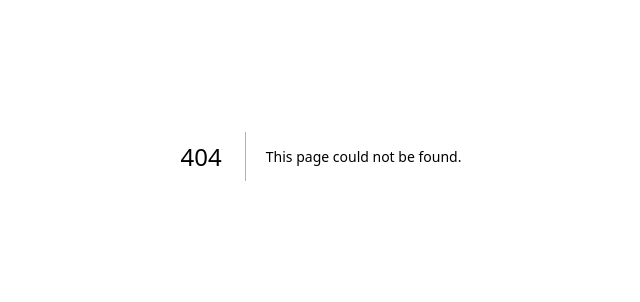
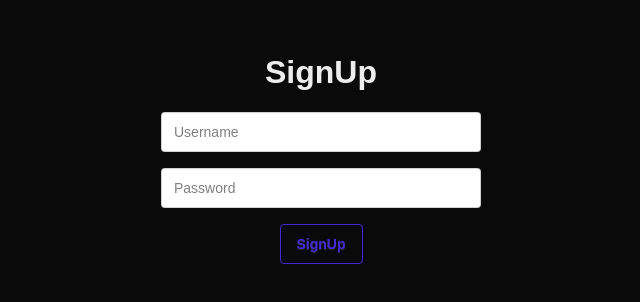
Before and after one commit to kabeeseh/bacgram, a Next.js app: page /signup in a window 1280 px wide. Before the commit this address had no page. Shown: the part 244-546 px from the top of the page, without its empty margins (319-959 px from the left). Built offline with nearby package versions, Linux system fonts and the light colour scheme.

Commit message:
implement frontend

```diff
--- /dev/null
+++ b/app/Error.tsx
@@ -0,0 +1,3 @@
+export function Error({ error, className }: { error: string, className?: string}) {
+    return <h1 className={`text-red-500 text-center text-[1.2rem] ${className}`}>{error}</h1>
+}
--- a/app/api/posts/user/route.ts
+++ b/app/api/posts/user/route.ts
@@ -12,6 +12,9 @@ export async function GET(req: Request) {
         const posts = await prisma.post.findMany({
             where: {
                 authorId: decoded.id
+            },
+            include: {
+                author: true
             }
         })
 
--- /dev/null
+++ b/app/home/page.tsx
@@ -0,0 +1,36 @@
+'use client'
+
+import axios from "axios"
+import { getCookie } from "cookies-next"
+import { useEffect, useState } from "react"
+import { Error } from "../Error"
+
+export default function Home() {
+    const [posts, setPosts] = useState<any[]>([])
+    const [loading, setLoading] = useState(false)
+    const [error, setError] = useState("")
+    const fetchPosts = async () => {
+        setLoading(true)
+        await axios.get("/api/posts", {
+            headers: {
+                Authorization: `Bearer ${getCookie("token")}`
+            }
+        }).then((res) => {
+            setPosts([...posts, ...res.data])
+        }).catch((err) => {
+            setError(err.response.data)
+        }).finally(() => setLoading(false))
+    }
+    useEffect(() => {
+        fetchPosts()
+    }, [])
+    return <>
+        {error ? <Error error={error} className="text-center text-[2rem] flex items-center justify-center h-screen" /> : null}
+        {posts.map((post) => <div key={post.id} className="border border-solid w-fit h-fit p-[5vw]">
+            {console.log(post) as any}
+            <h1>Username: {post.author.username}</h1>
+            <h1>Title: {post.title}</h1>
+            <p>Content: {post.content}</p>
+        </div>)}
+    </>
+}
--- /dev/null
+++ b/app/loadingComp.tsx
@@ -0,0 +1,3 @@
+export function Loading() {
+    return <div className="flex items-center justify-center h-screen"><span className="loading loading-spinner loading-lg"></span></div>
+}
--- /dev/null
+++ b/app/login/page.tsx
@@ -0,0 +1,40 @@
+"use client"
+
+import axios from "axios"
+import { useRef, useState } from "react"
+import { Loading } from "../loadingComp"
+import { Error } from "../Error"
+import { setCookie } from "cookies-next"
+import { useRouter } from "next/navigation"
+
+export default function LogIn() {
+    const username = useRef<HTMLInputElement>(null)
+    const password = useRef<HTMLInputElement>(null)
+    const [loading, setLoading] = useState(false)
+    const [error, setError] = useState("")
+    const router = useRouter()
+    return loading ? <Loading /> :  <>
+        <form className="flex flex-col items-center justify-center h-screen gap-[2vh]" onSubmit={(e) => {
+            e.preventDefault()
+            setLoading(true)
+            setError("")
+            axios.post("/api/login", {
+                username: username.current?.value,
+                password: password.current?.value
+            }).then((res) => {
+                setCookie("token", res.data.token)
+                router.push('/home')
+            }).catch((err) => {
+                setError(err.response.data)
+                console.log(err);
+
+            }).finally(() => setLoading(false))
+        }}>
+            <h1 className="text-[2rem] font-bold">LogIn</h1>
+            {error ? <Error error={error} className="text-[1.5rem]" /> : null}
+            <input type="text" className="input text-black" placeholder="Username" ref={username} />
+            <input type="password" className="input text-black" placeholder="Password" ref={password} />
+            <button className="btn btn-primary btn-outline">LogIn</button>
+        </form>
+    </>
+}
--- a/app/page.tsx
+++ b/app/page.tsx
@@ -8,11 +8,9 @@ export default function Page() {
       <div className="hero min-h-screen">
         <div className="hero-content text-center">
           <div className="max-w-md">
-            <h1 className="text-5xl font-bold">Hello there</h1>
+            <h1 className="text-5xl font-bold">Welcome to Bacgram!</h1>
             <p className="py-6">
-              Provident cupiditate voluptatem et in. Quaerat fugiat ut assumenda
-              excepturi exercitationem quasi. In deleniti eaque aut repudiandae
-              et a id nisi.
+              The Best platform for bac students to connect and socialize
             </p>
             <div className="flex justify-center gap-[2vw]">
               <Link href="/signup" className="standardBtn">SignUp</Link>
--- /dev/null
+++ b/app/profile/page.tsx
@@ -0,0 +1,36 @@
+'use client'
+
+import axios from "axios"
+import { getCookie } from "cookies-next"
+import { useEffect, useState } from "react"
+import { Error } from "../Error"
+
+export default function Home() {
+    const [posts, setPosts] = useState<any[]>([])
+    const [loading, setLoading] = useState(false)
+    const [error, setError] = useState("")
+    const fetchPosts = async () => {
+        setLoading(true)
+        await axios.get("/api/posts/user", {
+            headers: {
+                Authorization: `Bearer ${getCookie("token")}`
+            }
+        }).then((res) => {
+            setPosts([...posts, ...res.data])
+        }).catch((err) => {
+            setError(err.response.data)
+        }).finally(() => setLoading(false))
+    }
+    useEffect(() => {
+        fetchPosts()
+    }, [])
+    return <>
+        {error ? <Error error={error} className="text-center text-[2rem] flex items-center justify-center h-screen" /> : null}
+        {posts.map((post) => <div key={post.id} className="border border-solid w-fit h-fit p-[5vw]">
+            {console.log(post) as any}
+            <h1>Username: {post.author.username}</h1>
+            <h1>Title: {post.title}</h1>
+            <p>Content: {post.content}</p>
+        </div>)}
+    </>
+}
--- /dev/null
+++ b/app/signup/page.tsx
@@ -0,0 +1,40 @@
+"use client"
+
+import axios from "axios"
+import { useRef, useState } from "react"
+import { Loading } from "../loadingComp"
+import { Error } from "../Error"
+import { setCookie } from "cookies-next"
+import { useRouter } from "next/navigation"
+
+export default function Signup() {
+    const username = useRef<HTMLInputElement>(null)
+    const password = useRef<HTMLInputElement>(null)
+    const [loading, setLoading] = useState(false)
+    const [error, setError] = useState("")
+    const router = useRouter()
+    return loading ? <Loading /> :  <>
+        <form className="flex flex-col items-center justify-center h-screen gap-[2vh]" onSubmit={(e) => {
+            e.preventDefault()
+            setLoading(true)
+            setError("")
+            axios.post("/api/signup", {
+                username: username.current?.value,
+                password: password.current?.value
+            }).then((res) => {
+                setCookie("token", res.data.token)
+                router.push('/home')
+            }).catch((err) => {
+                setError(err.response.data)
+                console.log(err);
+
+            }).finally(() => setLoading(false))
+        }}>
+            <h1 className="text-[2rem] font-bold">SignUp</h1>
+            {error ? <Error error={error} className="text-[1.5rem]" /> : null}
+            <input type="text" className="input text-black" placeholder="Username" ref={username} />
+            <input type="password" className="input text-black" placeholder="Password" ref={password} />
+            <button className="btn btn-primary btn-outline">SignUp</button>
+        </form>
+    </>
+}
--- a/package.json
+++ b/package.json
@@ -10,7 +10,9 @@
   },
   "dependencies": {
     "@prisma/client": "^6.5.0",
+    "axios": "^1.8.4",
     "bcrypt": "^5.1.1",
+    "cookies-next": "^5.1.0",
     "jsonwebtoken": "^9.0.2",
     "next": "15.2.3",
     "prisma": "^6.5.0",
```
Also changed, not shown: 1 other file (tests, documents, lock files or other folders).
